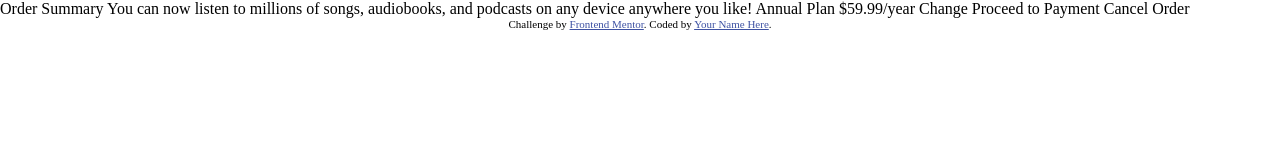
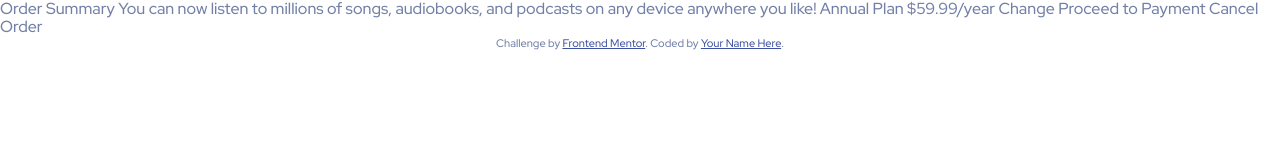
Before and after one commit to charmainelhm/Frontend-Mentor---Order-Summary-Component-Challenge, a plain HTML site: page index.html in a window 1280 px wide. Drawn offline with Linux system fonts and the light colour scheme.

Commit message:
Updating the fonts, colors, etc of the project.

```diff
--- a/css/styles.css
+++ b/css/styles.css
@@ -0,0 +1,24 @@
+:root {
+  --color-primary: hsl(223, 47%, 23%); /* primary text color */
+  --color-secondary: hsl(224, 23%, 55%); /* secondary text color */
+  --color-accent: hsl(245, 75%, 52%); /* accent */
+  --color-hover: hsl(245, 83%, 68%);
+  --color-body: hsl(225, 100%, 98%);
+  --color-body-darker: hsl(225, 100%, 94%); /* media bg color */
+}
+
+*,
+*::before,
+*::after {
+  box-sizing: border-box;
+}
+
+html {
+  font-size: 62.5%;
+}
+
+body {
+  font-family: "Red Hat Display", Arial, Helvetica, sans-serif;
+  color: var(--color-secondary);
+  font-size: 1.6rem;
+}
--- a/index.html
+++ b/index.html
@@ -12,6 +12,12 @@
       href="./images/favicon-32x32.png"
     />
 
+    <link rel="preconnect" href="https://fonts.googleapis.com" />
+    <link rel="preconnect" href="https://fonts.gstatic.com" crossorigin />
+    <link
+      href="https://fonts.googleapis.com/css2?family=Red+Hat+Display:wght@500;700;900&display=swap"
+      rel="stylesheet"
+    />
     <link rel="stylesheet" href="css/styles.css" />
     <link rel="stylesheet" href="css/normalize.css" />
 
```
